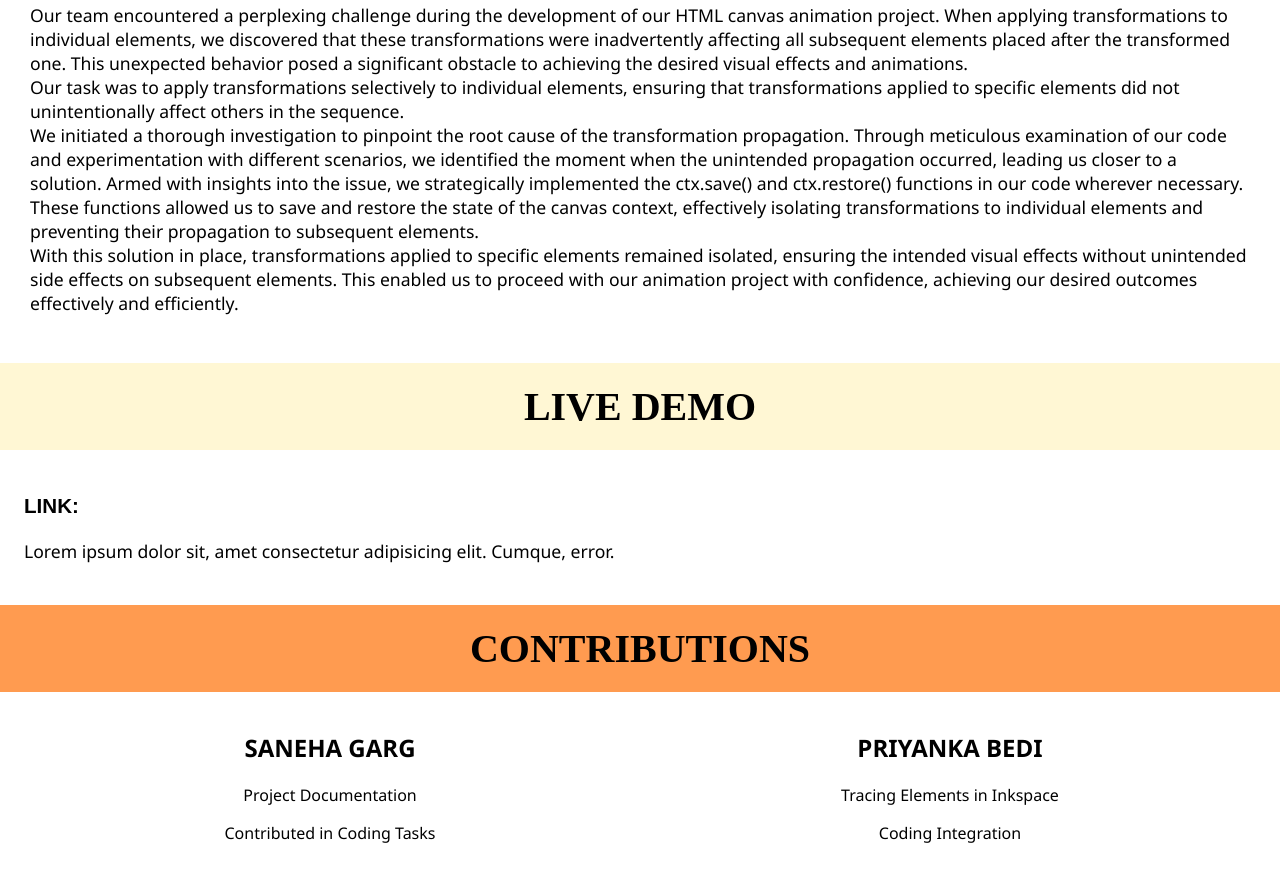
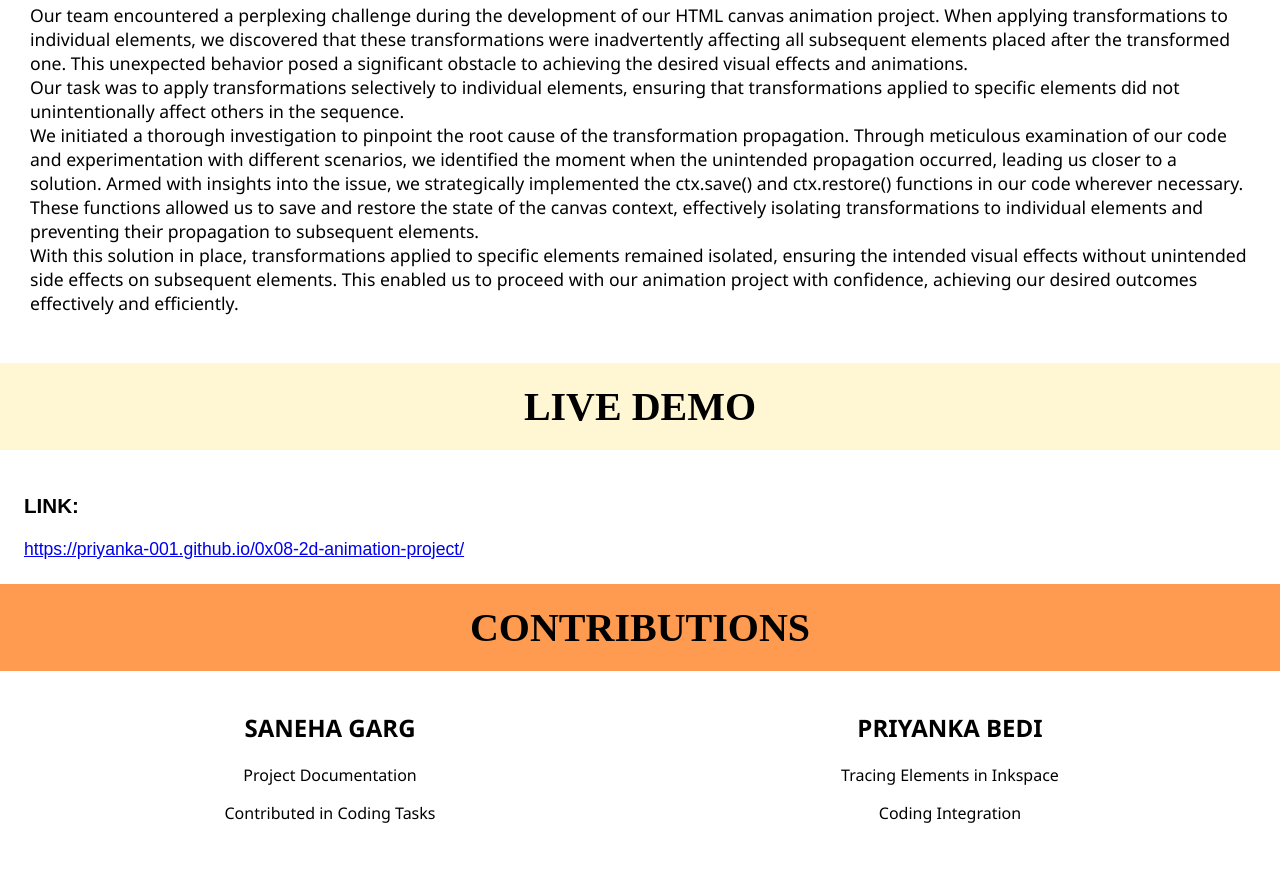
Before and after one commit to saneha-garg/Travel_beats_animation, a plain HTML site: page index.html in a window 1280 px wide. Shown: the part 3052-3932 px from the top of the page. Drawn offline with Linux system fonts and the light colour scheme.

Commit message:
Update index.html

```diff
--- a/index.html
+++ b/index.html
@@ -95,7 +95,7 @@
         </div>
         <div class="demo-content">
             <h3>LINK:</h3>
-            <p>Lorem ipsum dolor sit, amet consectetur adipisicing elit. Cumque, error.</p>
+            <a href="https://priyanka-001.github.io/0x08-2d-animation-project/">https://priyanka-001.github.io/0x08-2d-animation-project/</a>
         </div>
     </div>
     <div class="contribution" id="Contribution">
```
